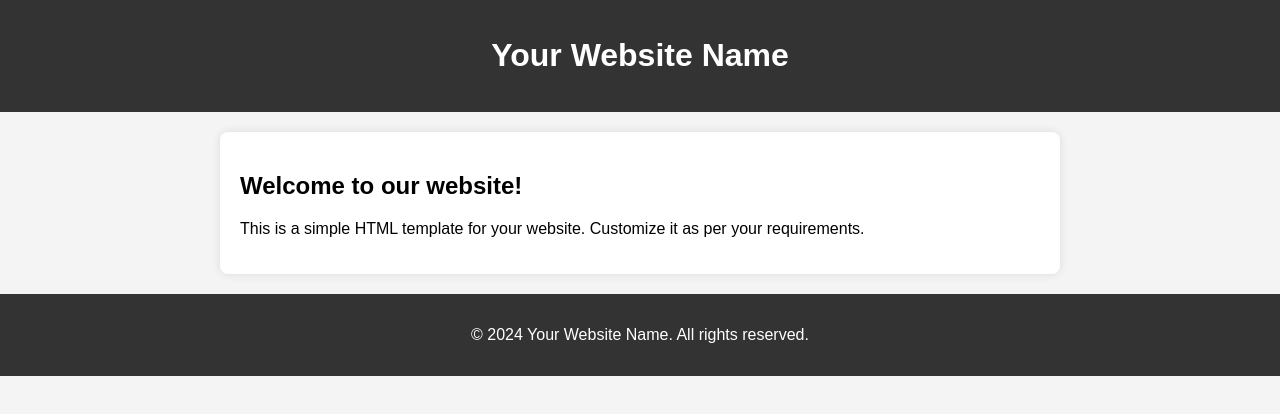
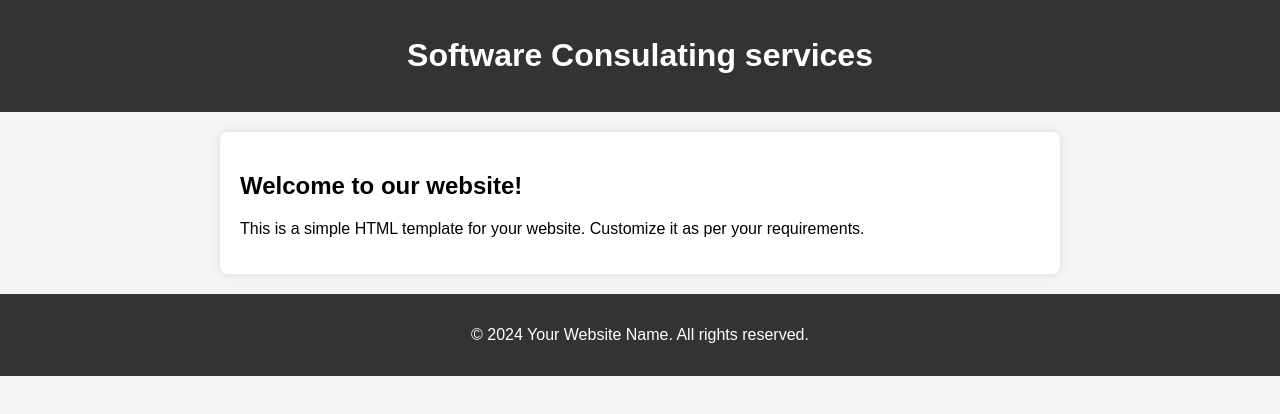
Before and after one commit to santosharasul/santosharasul.github.io, a plain HTML site: page index.html in a window 1280 px wide. Drawn offline with Linux system fonts and the light colour scheme.

Commit message:
Update index.html
company name changed

```diff
--- a/index.html
+++ b/index.html
@@ -39,7 +39,7 @@
 <body>
 
     <header>
-        <h1>Your Website Name</h1>
+        <h1>Software Consulating services</h1>
     </header>
 
     <main>
```
